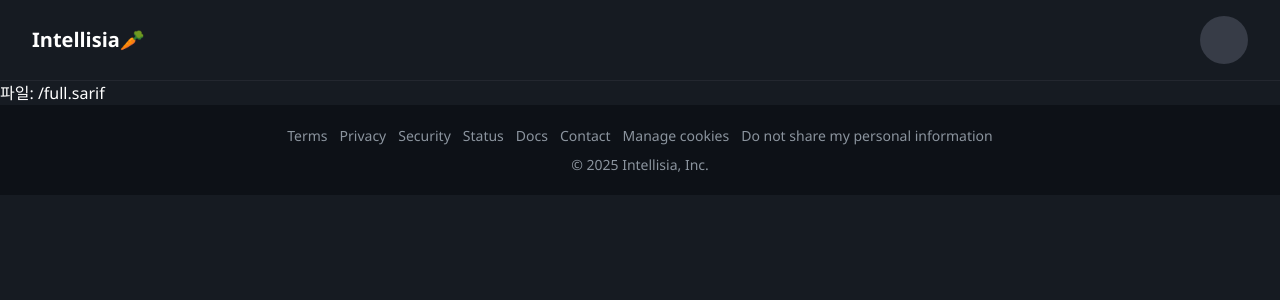
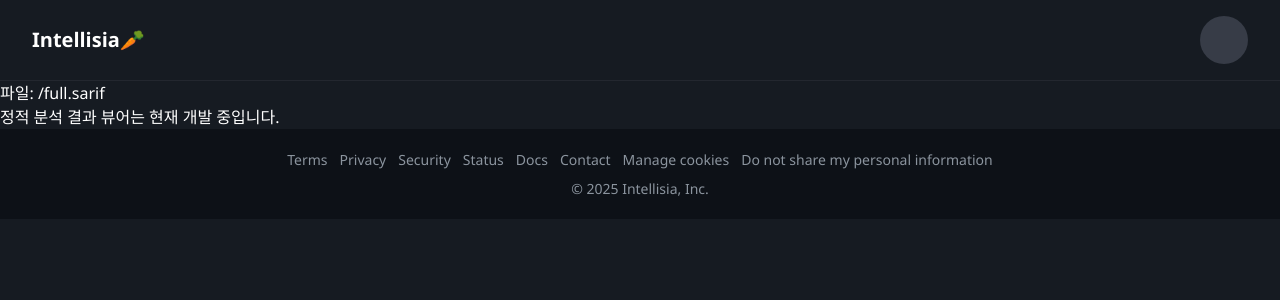
Before and after one commit to GRPC-OK/Intellisia, a Next.js app: page /project/1/version/1/code-analysis in a window 1280 px wide. Shown: the top 300 px of the page. Built offline with nearby package versions, Linux system fonts and the light colour scheme; no server answers; the database is empty.

Commit message:
feat: 임시 파일 커밋

```diff
--- a/src/components/code-analysis/CodeAnalysisViewer.tsx
+++ b/src/components/code-analysis/CodeAnalysisViewer.tsx
@@ -1,11 +1,7 @@
-interface CodeAnalysisViewerProps {
-  sarifUrl: string;
-}
-
-export default function CodeAnalysisViewer({ sarifUrl }: { sarifUrl: string }) {
+export default function CodeAnalysisViewer() {
   return (
-    <div className="mt-6">
-      <sarif-viewer src={sarifUrl} />
+    <div className="mt-6 text-gray-400 text-sm italic">
+      정적 분석 결과 뷰어는 현재 개발 중입니다.
     </div>
   );
 }
```
